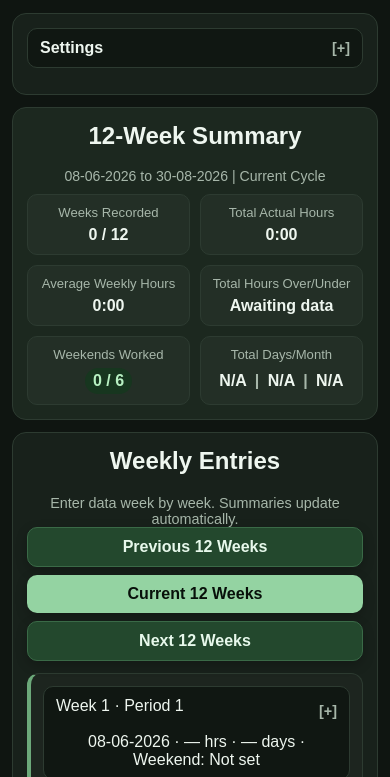
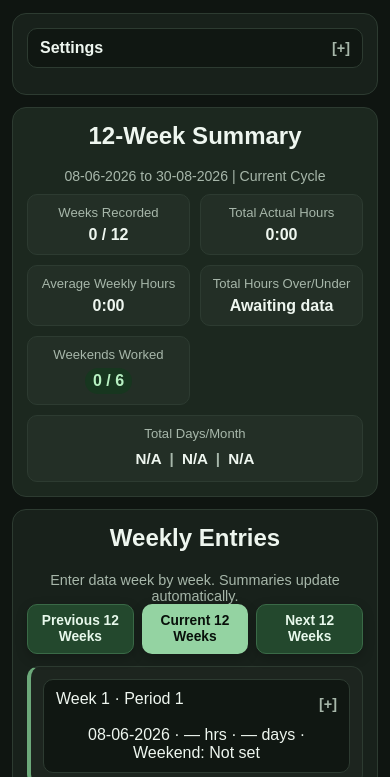
Before and after one commit to long277-pixel/MyRoster, a plain HTML site: page index.html in a window 390 px wide. Shown: the part 67-844 px from the top of the page. Drawn offline with Linux system fonts and the light colour scheme.

Commit message:
Save current roster tracker updates before roster import work

```diff
--- a/app.js
+++ b/app.js
@@ -297,7 +297,7 @@ function computeTimelineSummary(visibleWeeks) {
     averageMinutes,
     varianceMinutes,
     weekendsWorked,
-    baseHours12Weeks: baselineMinutes * WEEKS_IN_VIEW
+    baselineMinutesForRecordedWeeks: baselineMinutes * recordedWeeks.length
   };
 }
 
@@ -658,7 +658,7 @@ function renderCycleSummary() {
       ? 'Archived'
       : 'Current';
   const averageHoursOver = s.varianceMinutes > 0;
-  const totalHoursVarianceMinutes = s.totalMinutes - s.baseHours12Weeks;
+  const totalHoursVarianceMinutes = s.totalMinutes - s.baselineMinutesForRecordedWeeks;
   const totalHoursVarianceText = s.recordedWeeks ? minutesToVarianceLabel(totalHoursVarianceMinutes) : 'Awaiting data';
   const weekendsOver = s.weekendsWorked > 6;
   const periodAverageDaysMarkup = Array.from({ length: PERIODS_IN_VIEW }, (_, index) => {
--- a/index.html
+++ b/index.html
@@ -68,7 +68,7 @@
             <span class="label">Weekends Worked</span>
             <strong id="weekendsWorked" class="status-ok">0 / 6</strong>
           </div>
-          <div class="summary-item">
+          <div class="summary-item total-days-item">
             <span class="label">Total Days/Month</span>
             <strong id="periodAverageDays" class="inline-metrics">N/A | N/A | N/A</strong>
           </div>
--- a/styles.css
+++ b/styles.css
@@ -158,12 +158,18 @@ input, select, button {
 
 .weeks-toolbar {
   display: grid;
-  grid-template-columns: 1fr;
+  grid-template-columns: repeat(3, 1fr);
+  width: 100%;
+  max-width: none;
+  margin: 0 0 12px;
   gap: 8px;
-  margin-bottom: 12px;
 }
 
 .weeks-nav-button {
+  width: 100%;
+  padding: 8px 6px;
+  font-size: 0.86rem;
+  line-height: 1.15;
   background: #23482d;
   border: 1px solid #3a6a47;
   color: #e7f8eb;
@@ -221,6 +227,10 @@ input, select, button {
 .inline-metrics {
   display: inline-block;
   line-height: 1.6;
+}
+
+#periodAverageDays {
+  white-space: nowrap;
 }
 
 .metric-separator {
@@ -287,3 +297,13 @@ input, select, button {
 .hidden {
   display: none;
 }
+
+@media (max-width: 480px) {
+  .total-days-item {
+    grid-column: 1 / -1;
+  }
+
+  #periodAverageDays {
+    font-size: 0.95rem;
+  }
+}
```
Also changed, not shown: MyRoster-qr.png (added).
